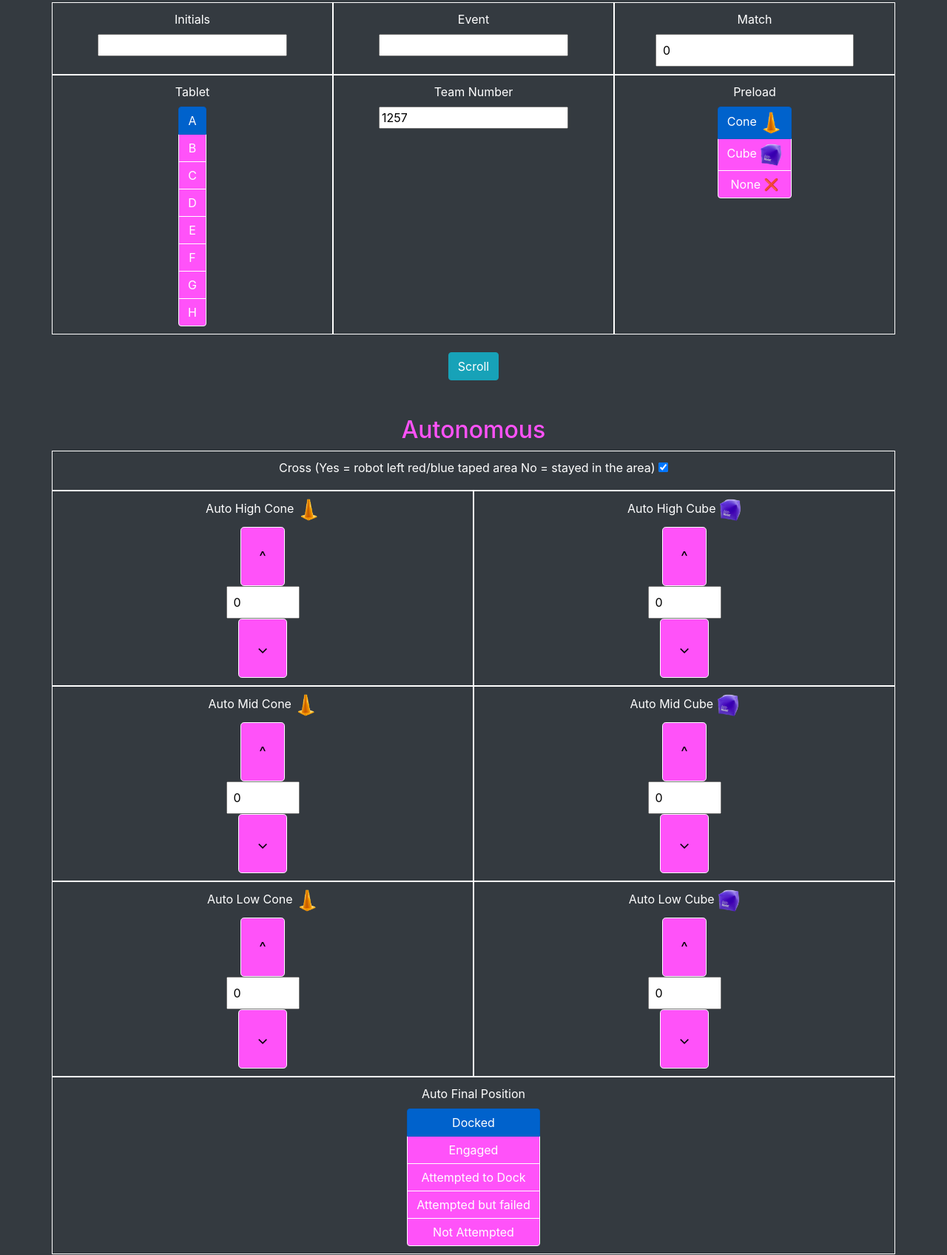
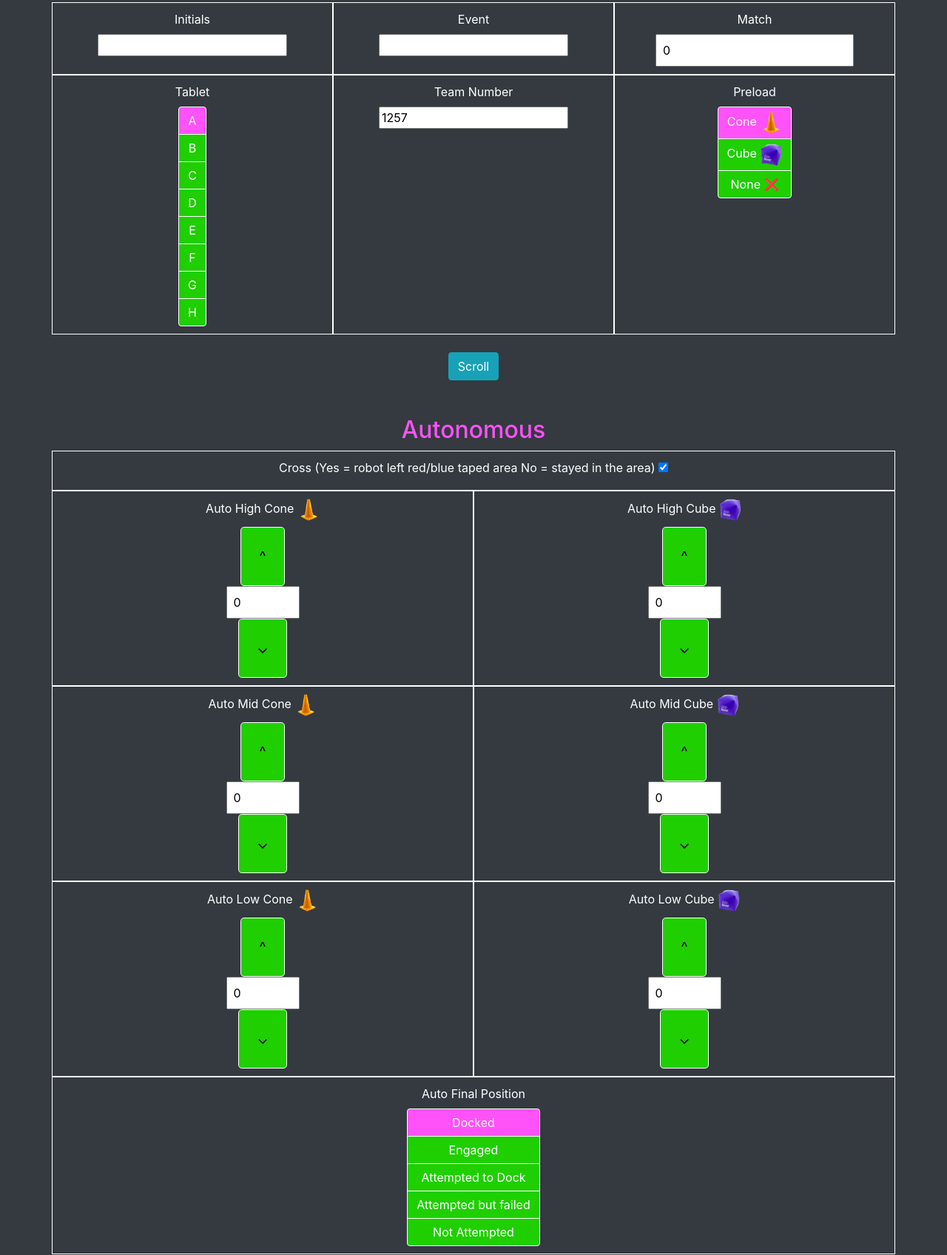
Before and after one commit to AkeBoss-tech/BootstrapStrategyApp, a plain HTML site: page index.html in a window 1280 px wide. Shown: the part 193-1889 px from the top of the page at 74% size. Drawn offline with Linux system fonts and the light colour scheme.

Commit message:
change button colors

```diff
--- a/index.html
+++ b/index.html
@@ -58,17 +58,20 @@
         }
 
         .purple-btn {
-            background-color: #ff52f9;
+            /* background-color: #ff52f9; */
+            background-color: #1fcf00;
             border-color: white;
         }
 
         .purple-btn:hover {
-            background-color: #bb3cb7;
+            /* background-color: #bb3cb7; */
+            background-color: #148500;
             border-color: white;
         }
 
-        .purple-btn:active {
-            background-color: #9e0499;
+        .purple-btn.active {
+            /* background-color: #1fcf00; */
+            background-color: #ff52f9;
             border-color: white;
         }
 
@@ -144,28 +147,28 @@
                     <br>
 
                     <div class="btn-group-vertical btn-group-toggle" data-toggle="buttons">
-                        <label class="btn btn-primary active purple-btn" for="a_button">
+                        <label class="btn active purple-btn" for="a_button">
                             <input type="radio" class="btn-check" id="a_button" name="tabletId" value="A" autocomplete="off" checked>A
                         </label>
-                        <label class="btn btn-primary purple-btn" for="b_button">
+                        <label class="btn purple-btn" for="b_button">
                             <input type="radio" class="btn-check" id="b_button" name="tabletId" value="B" autocomplete="off">B
                         </label>
-                        <label class="btn btn-primary purple-btn" for="c_button">
+                        <label class="btn purple-btn" for="c_button">
                             <input type="radio" class="btn-check" id="c_button" name="tabletId" value="C" autocomplete="off">C
                         </label>
-                        <label class="btn btn-primary purple-btn" for="d_button">
+                        <label class="btn purple-btn" for="d_button">
                             <input type="radio" class="btn-check" id="d_button" name="tabletId" value="D" autocomplete="off">D
                         </label>
-                        <label class="btn btn-primary purple-btn" for="e_button">
+                        <label class="btn purple-btn" for="e_button">
                             <input type="radio" class="btn-check" id="e_button" name="tabletId" value="E" autocomplete="off">E
                         </label>
-                        <label class="btn btn-primary purple-btn" for="f_button">
+                        <label class="btn purple-btn" for="f_button">
                             <input type="radio" class="btn-check" id="f_button" name="tabletId" value="F" autocomplete="off">F
                         </label>
-                        <label class="btn btn-primary purple-btn" for="g_button">
+                        <label class="btn purple-btn" for="g_button">
                             <input type="radio" class="btn-check" id="g_button" name="tabletId" value="G" autocomplete="off">G
                         </label>
-                        <label class="btn btn-primary purple-btn" for="h_button">
+                        <label class="btn purple-btn" for="h_button">
                             <input type="radio" class="btn-check" id="h_button" name="tabletId" value="H" autocomplete="off">H
                         </label>
                     </div>
@@ -181,13 +184,13 @@
                 <div class="col">
                     <label for="preload" class="form_label">Preload</label><br>
                     <div class="btn-group-vertical btn-group-toggle" data-toggle="buttons">
-                        <label class="btn btn-primary active purple-btn" for="cone_button">
+                        <label class="btn active purple-btn" for="cone_button">
                             <input type="radio" class="btn-check" id="cone_button" name="preload" value="Cone" autocomplete="off" checked>Cone <img src="m/cone.png" alt="Cone" height="30px">
                         </label>
-                        <label class="btn btn-primary purple-btn" for="cube_button">
+                        <label class="btn purple-btn" for="cube_button">
                             <input type="radio" class="btn-check" id="cube_button" name="preload" value="Cube" autocomplete="off">Cube <img src="m/cube.png" alt="Cone" height="30px">
                         </label>
-                        <label class="btn btn-primary purple-btn" for="none_button">
+                        <label class="btn purple-btn" for="none_button">
                             <input type="radio" class="btn-check" id="none_button" name="preload" value="None" autocomplete="off">None ❌
                         </label>
                     </div>
@@ -282,21 +285,21 @@
                     <label for="auto_position" class="form_label">Auto Final Position</label><br>
 
                     <div class="btn-group-vertical btn-group-toggle" data-toggle="buttons">
-                        <label class="btn btn-primary active purple-btn">
+                        <label class="btn active purple-btn">
                             <input type="radio" class="btn-check" id="auto_position1" name="auto_position"
                                 value="Docked" autocomplete="off" checked>Docked
                         </label>
 
-                        <label class="btn btn-primary purple-btn" for="auto_position2"><input type="radio" id="auto_position2"
+                        <label class="btn purple-btn" for="auto_position2"><input type="radio" id="auto_position2"
                                 name="auto_position" value="Engaged">Engaged</label>
 
-                        <label class="btn btn-primary purple-btn" for="auto_position3"><input type="radio" id="auto_position3"
+                        <label class="btn purple-btn" for="auto_position3"><input type="radio" id="auto_position3"
                                 name="auto_position" value="Attempted to Dock">Attempted to Dock </label>
 
-                        <label class="btn btn-primary purple-btn" for="auto_position4"><input type="radio" id="auto_position4"
+                        <label class="btn purple-btn" for="auto_position4"><input type="radio" id="auto_position4"
                                 name="auto_position" value="Attempted but failed">Attempted but failed </label>
 
-                        <label class="btn btn-primary purple-btn" for="auto_position5"><input type="radio" id="auto_position5"
+                        <label class="btn purple-btn" for="auto_position5"><input type="radio" id="auto_position5"
                                 name="auto_position" value="Not Attempted">Not Attempted</label>
                     </div>
                 </div>
@@ -445,24 +448,24 @@
                 <div class="col">
                     <label for="end_charge_pos" class="form_label">End Position</label><br>
                     <div class="btn-group-vertical btn-group-toggle" data-toggle="buttons">
-                        <label class="btn btn-primary active purple-btn">
+                        <label class="btn active purple-btn">
                             <input type="radio" class="btn-check" id="end_charge_pos1" name="end_charge_pos"
                                 value="DS" autocomplete="off" checked>Docked Solo
                         </label>
 
-                        <label class="btn btn-primary purple-btn" for="end_charge_pos2"><input type="radio" id="end_charge_pos2"
+                        <label class="btn purple-btn" for="end_charge_pos2"><input type="radio" id="end_charge_pos2"
                                 name="end_charge_pos" value="P">Parked</label>
 
-                        <label class="btn btn-primary purple-btn" for="end_charge_pos3"><input type="radio" id="end_charge_pos3"
+                        <label class="btn purple-btn" for="end_charge_pos3"><input type="radio" id="end_charge_pos3"
                                 name="end_charge_pos" value="ES">Engaged Solo</label>
 
-                        <label class="btn btn-primary purple-btn" for="end_charge_pos4"><input type="radio" id="end_charge_pos4"
+                        <label class="btn purple-btn" for="end_charge_pos4"><input type="radio" id="end_charge_pos4"
                                 name="end_charge_pos" value="DT">Docked Together</label>
 
-                        <label class="btn btn-primary purple-btn" for="end_charge_pos5"><input type="radio" id="end_charge_pos5"
+                        <label class="btn purple-btn" for="end_charge_pos5"><input type="radio" id="end_charge_pos5"
                                 name="end_charge_pos" value="ET">Engaged Together</label>
 
-                        <label class="btn btn-primary purple-btn" for="end_charge_pos6"><input type="radio" id="end_charge_pos6"
+                        <label class="btn purple-btn" for="end_charge_pos6"><input type="radio" id="end_charge_pos6"
                             name="end_charge_pos" value="F">None</label>
                     </div>
                 </div>
```
